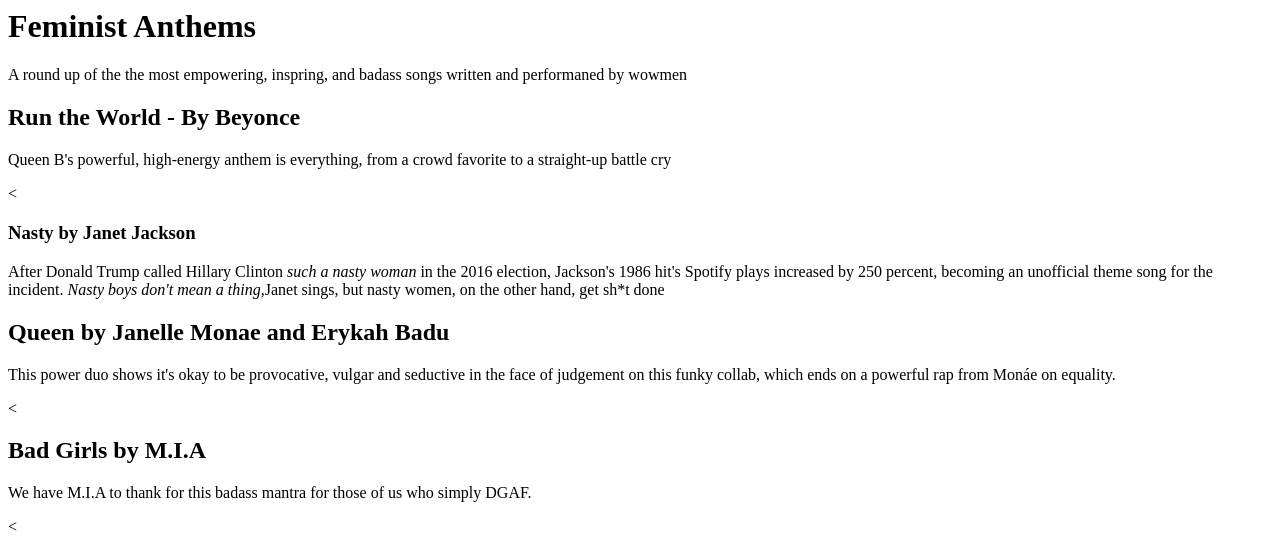
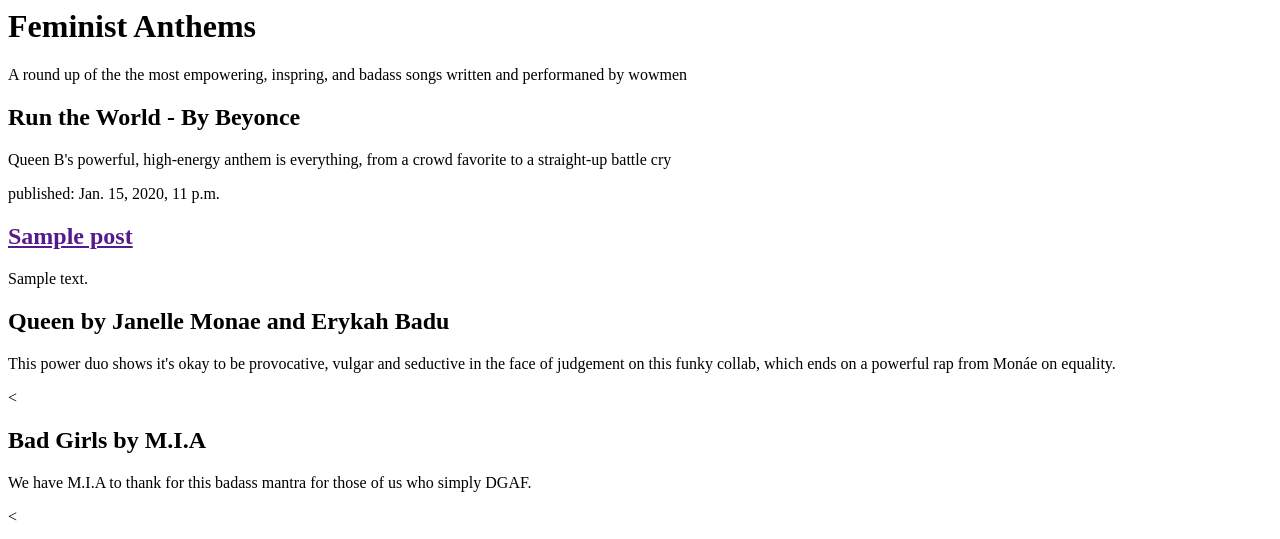
Before and after one commit to rosedhlakama/my-first-blog, a Django app: template blog/templates/blog/post_list.html in a window 1280 px wide. Shown: the top 539 px of the page. Run offline with Django 3.2, Linux system fonts and the light colour scheme; the template is opened without the code that fills it: values that come from a table or form of the project are taken from there, others are empty; tables that the repository leaves empty hold one stand-in row (values such as "Sample post").

Commit message:
Modified templates to display posts from database.

```diff
--- a/blog/templates/blog/post_list.html
+++ b/blog/templates/blog/post_list.html
@@ -11,13 +11,14 @@
     from a crowd favorite to a straight-up battle cry</p>
     </div>
 
-    <div>
-      <<h3>Nasty by Janet Jackson</h3>
-      <p>After Donald Trump called Hillary Clinton <em>such a nasty woman</em>
-        in the 2016 election, Jackson's 1986 hit's Spotify plays increased by 250 percent, becoming an unofficial theme song for the incident.
-      <em>Nasty boys don't mean a thing</em>,Janet sings, but nasty women, on the other hand, get sh*t done</p>
-</div>
 
+    {% for post in posts %}
+        <div>
+            <p>published: {{ post.published_date }}</p>
+            <h2><a href="">{{ post.title }}</a></h2>
+            <p>{{ post.text|linebreaksbr }}</p>
+        </div>
+    {% endfor %}
 <div>
   <h2>Queen by Janelle Monae and Erykah Badu</h2>
   <p>This power duo shows it's okay to be provocative,
--- a/blog/views.py
+++ b/blog/views.py
@@ -1,4 +1,6 @@
 from django.shortcuts import render
-
+from django.utils import timezone
+from .models import Post
 def post_list(request):
-    return render(request, 'blog/post_list.html', {})
+    posts = Post.objects.filter(published_date__lte=timezone.now()).order_by('published_date')
+    return render(request, 'blog/post_list.html', {'posts':posts})
```
